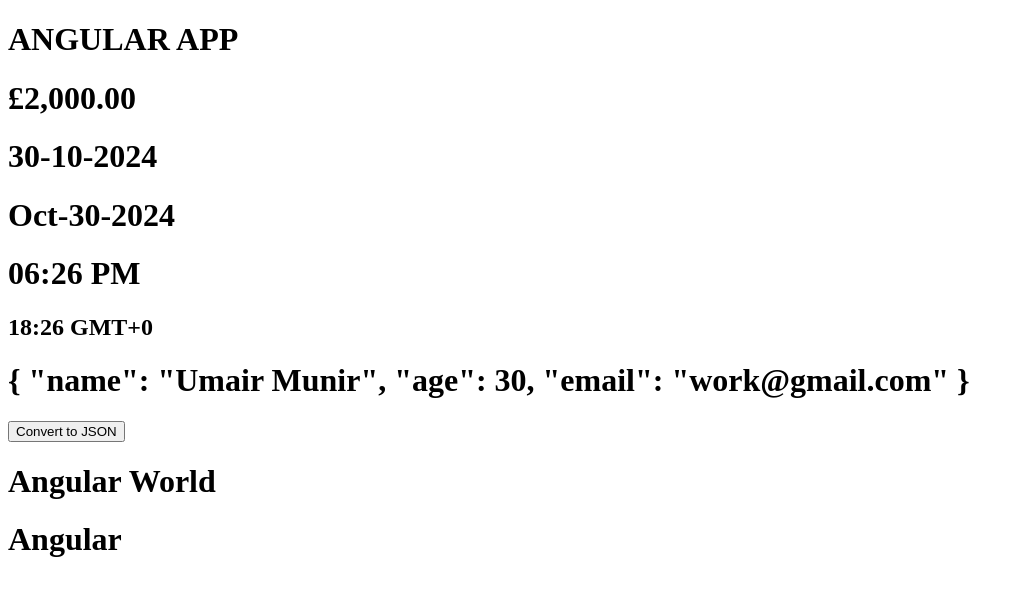
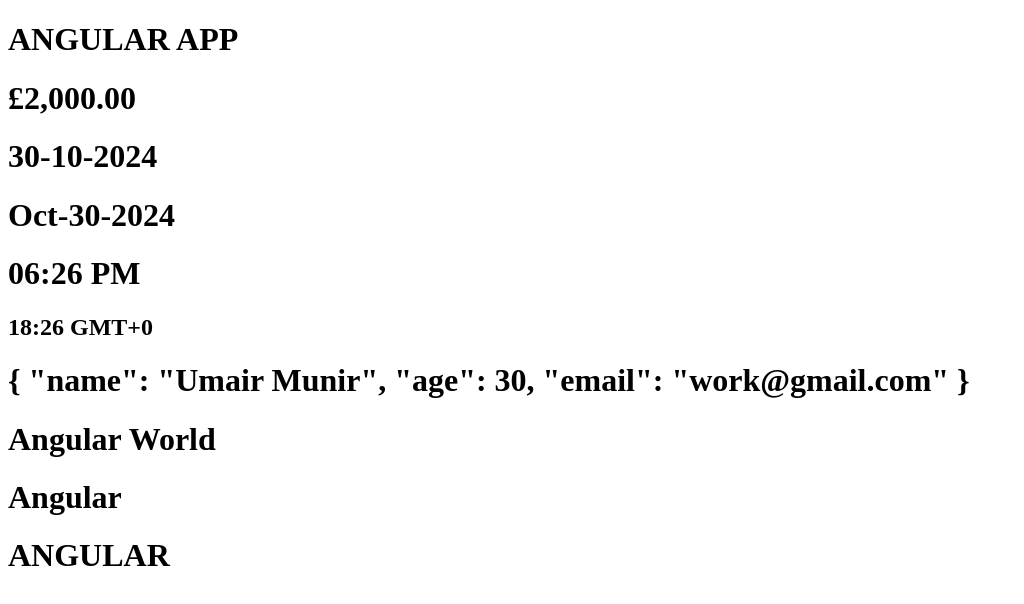
Before and after one commit to B00ttl3/Pipes-In-Angular, an Angular app: page / in a window 1280 px wide. Shown: the top 604 px of the page, without its empty margins (0-1024 px from the left). Built offline with nearby package versions, Linux system fonts and the light colour scheme.

Commit message:
Learnt about how to add multiple pipes in one template

```diff
--- a/src/app/app.component.html
+++ b/src/app/app.component.html
@@ -82,7 +82,7 @@
 
 <h1>{{ user | json }}</h1>
 
-<button (click)="convertJson()" > Convert to JSON </button>
+<!-- <button (click)="convertJson()" > Convert to JSON </button> -->
 <!-- This button way is the JS way and not Angular way -->
 
 
@@ -92,3 +92,9 @@
 <!-- in the example above we are extracting the words after the specific. What if we want to extract a specific word from inbetween two words? use the example below. with two parameters. one from where the word will start, second where it will end -->
 
 <h1>{{ 'Hello Angular World' | slice : 5 :13 }}</h1>
+
+
+
+<!-- Chaining pipes: applying multiple pipes to one template, or value. To do so, just add another pipe symbol and which pipe you want to add at the end of the first pipe and its parameters if there are any -->
+
+<h1>{{ 'Hello Angular World' | slice :5 :13 | uppercase }}</h1>
```
